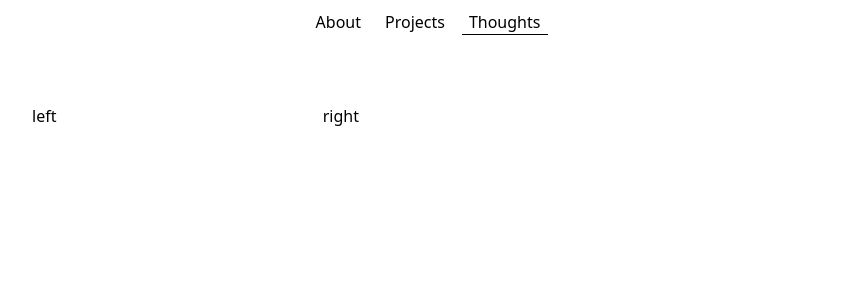
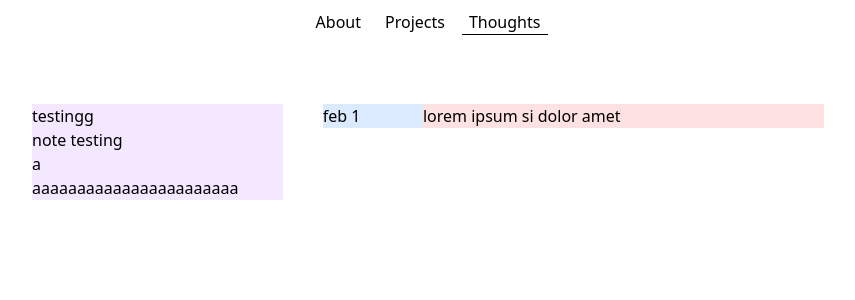
Before and after one commit to juuunoz/juuunoz.github.io, a React (Vite) app in the folder frontend/: page / in a window 1280 px wide. Both pictures are taken after a click on the item "Thoughts". Shown: the top 300 px of the page, without its empty margins (212-1067 px from the left). Built offline with nearby package versions, Linux system fonts and the light colour scheme.

Commit message:
backup before upgrading react

```diff
--- a/frontend/package.json
+++ b/frontend/package.json
@@ -17,8 +17,8 @@
     "@types/three": "^0.168.0",
     "framer-motion": "^11.18.2",
     "motion": "^12.40.0",
-    "react": "^18.3.1",
-    "react-dom": "^18.3.1",
+    "react": "18.3.1",
+    "react-dom": "18.3.1",
     "react-markdown": "^10.1.0",
     "react-router": "^7.0.2",
     "three": "^0.168.0"
--- a/frontend/src/App.tsx
+++ b/frontend/src/App.tsx
@@ -2,10 +2,7 @@
 import { useState } from 'react'
 import { NavbarInstance } from './assets/Navbar'
 
-
-import project1 from './markdown/project1.md?raw'
-
-import { ThoughtsPage } from './assets/pages/ThoughtsPage';
+import ThoughtsPage from './assets/pages/ThoughtsPage';
 import { AboutPage } from './assets/pages/AboutPage';
 import { ProjectsPage } from './assets/pages/ProjectsPage';
 
--- a/frontend/src/assets/pages/ThoughtsPage.tsx
+++ b/frontend/src/assets/pages/ThoughtsPage.tsx
@@ -1,44 +1,52 @@
 import { BodyEntry } from "../BodyEntry"
+import { useState, useEffect } from "react"
 
 const NoteEntry = ({date, content} : {date: string, content: string}) => {
     return (
         <div
             className="grid grid-cols-5">
             <div className="col-1 bg-blue-100 text-base">{date}</div>
-            <div className="col-span bg-red-100">{content}</div>
+            <div className="col-span-4 bg-red-100">{content}</div>
         </div>
     )
 }
 
-export const ThoughtsRight = () => {
+const TopicEntry = ({label} : {label: string}) => {
     return (
-        <div className="bg-yellow-100">
-            <NoteEntry
-                date={"10/10/2010"}
-                content={"thoughts right"}/>
-        </div>
-    )
+        <li className="bg-purple-100 break-words">
+            {label}
+        </li>)
 }
 
-export const ThoughtsLeft = () => {
-    return (
-        <div className="bg-purple-100">thoughts left</div>
-    )
+const fetchNotes = () => {
+    fetch('https://http://localhost:5000/topics.com')
+        .then((res) => {res.json})
 }
 
-export const ThoughtsPage = () => {
+
+function ThoughtsPage() {
+    const [notes, setNotes] = useState([]);
+
+
+
     return (
     <div className="pt-[5vh] flex flex-col md:flex-row">
-        <div className="w-full md:w-1/3 md:m-5 mt-6 ">
+        <div className="w-full md:w-1/3 md:m-5 mt-6 bg-yellow-100 text-wrap">
             <BodyEntry>
-                left
+                <ul>
+                    <TopicEntry label="testingg"/>
+                    <TopicEntry label="note testing"/>
+                    <TopicEntry label="a"/> <TopicEntry label="aaaaaaaaaaaaaaaaaaaaaaa"/>
+                </ul>
             </BodyEntry>
         </div>
         <div className="w-full md:w-2/3 md:m-5">
             <BodyEntry>
-                right
+                <NoteEntry date={"feb 1"} content={"lorem ipsum si dolor amet"}/>
             </BodyEntry>
         </div>
     </div>
     )
 }
+
+export default ThoughtsPage;
--- a/frontend/tailwind.config.js
+++ b/frontend/tailwind.config.js
@@ -7,4 +7,5 @@ export default {
     extend: {},
   },
   plugins: [],
+  "jsx": "react-jsx"
 }
```
Also changed, not shown: 1 other file (tests, documents, lock files or other folders).
